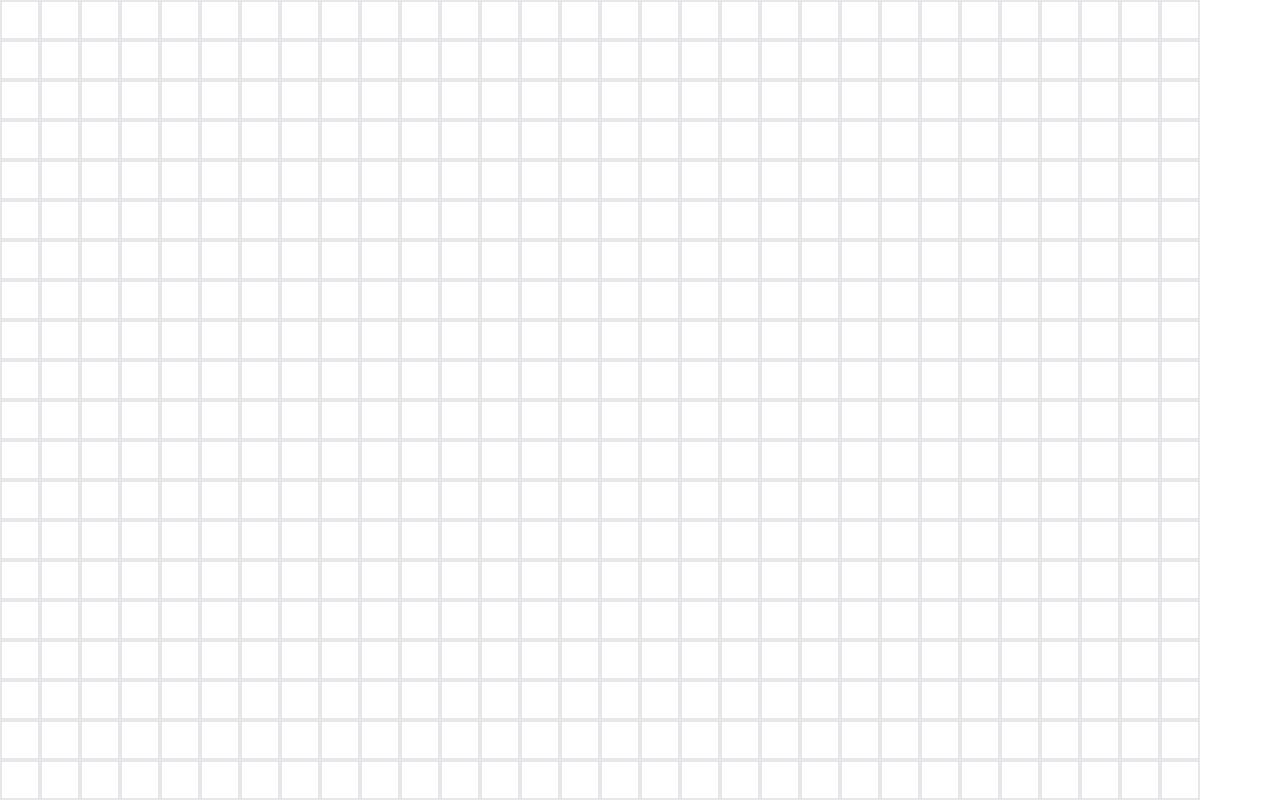
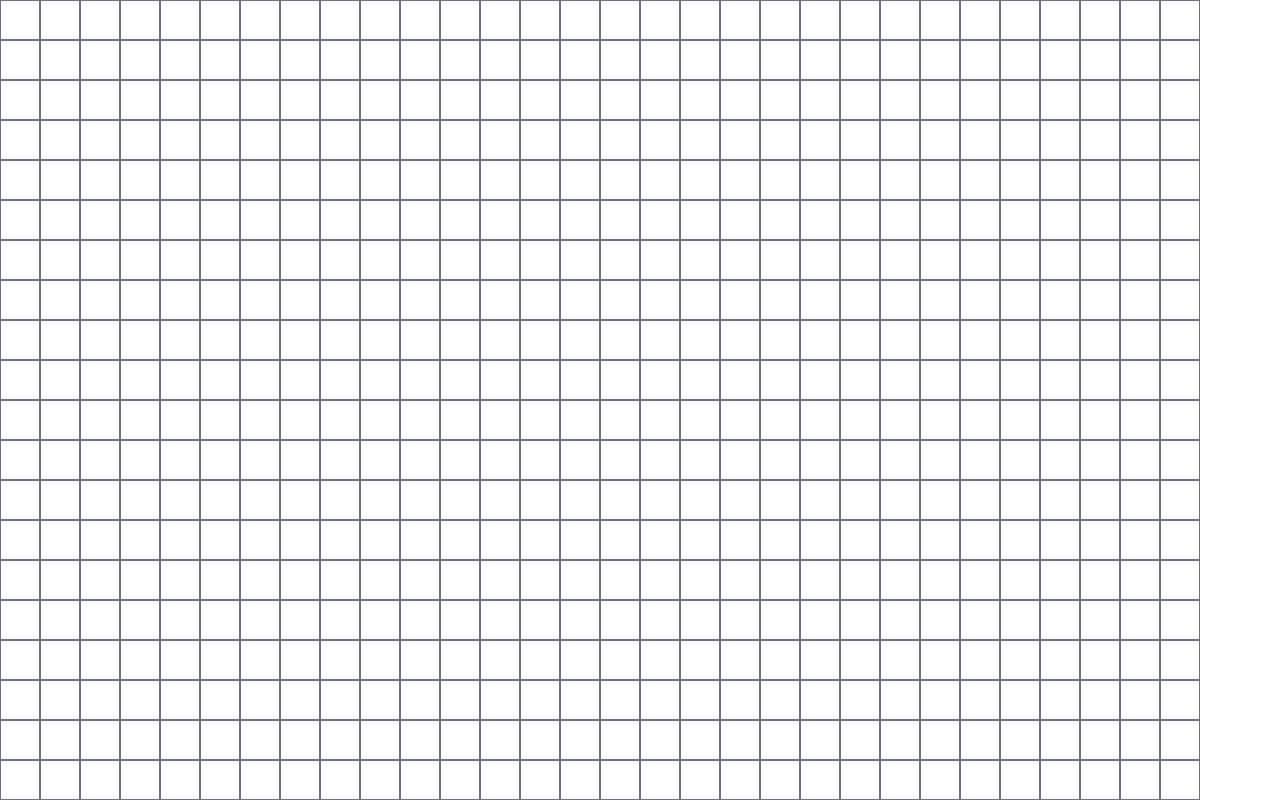
Before and after one commit to azboss2021/pathfinding, a React (Vite) app: page / in a window 1280 px wide. Built offline with nearby package versions, Linux system fonts and the light colour scheme.

Commit message:
Grid interactivity complete

```diff
--- a/src/App.jsx
+++ b/src/App.jsx
@@ -12,9 +12,12 @@ function App() {
   const [mouseDown, setMouseDown] = useState(false);
   const [sourcePlaced, setSourcePlaced] = useState(false);
   const [targetPlaced, setTargetPlaced] = useState(false);
+  const [placingBlocks, setPlacingBlocks] = useState(true);
 
   useEffect(() => {
     resetGrid();
+    document.body.onmousedown = () => setMouseDown(true);
+    document.body.onmouseup = () => setMouseDown(false);
   }, []);
 
   const resetGrid = () => {
@@ -31,29 +34,47 @@ function App() {
 
   const handleMouseDown = (node, row, col) => {
     const tempGrid = grid;
-    setMouseDown(true);
     if (node == '') {
       if (!sourcePlaced) {
         tempGrid[row][col] = 'S';
         setSourcePlaced(true);
+        setPlacingBlocks(false);
       } else if (!targetPlaced) {
         tempGrid[row][col] = 'T';
         setTargetPlaced(true);
+        setPlacingBlocks(false);
       } else {
         tempGrid[row][col] = 'O';
+        setPlacingBlocks(true);
       }
+    } else {
+      if (node == 'S') {
+        setSourcePlaced(false);
+      } else if (node == 'T') {
+        setTargetPlaced(false);
+      } else if (node == 'O') {
+        setPlacingBlocks(false);
+      }
+      tempGrid[row][col] = '';
     }
     setGrid(tempGrid);
   };
 
   const handleMouseEnter = (node, row, col) => {
-    if (!mouseDown) return;
+    if (!mouseDown || node == 'S' || node == 'T') return;
+    if (node == 'O' && !placingBlocks) {
+      const tempGrid = grid.slice().slice();
+      tempGrid[row][col] = '';
+      setGrid(tempGrid);
+    } else if (node == '' && placingBlocks) {
+      const tempGrid = grid.slice().slice();
+      tempGrid[row][col] = 'O';
+      setGrid(tempGrid);
+    }
   };
 
   return (
-    <UserContext.Provider
-      value={[grid, handleMouseDown, handleMouseEnter, setMouseDown]}
-    >
+    <UserContext.Provider value={[grid, handleMouseDown, handleMouseEnter]}>
       <main>
         <Grid />
       </main>
--- a/src/components/Grid.jsx
+++ b/src/components/Grid.jsx
@@ -3,8 +3,7 @@ import { UserContext } from '../App';
 import Node from './Node';
 
 const Grid = () => {
-  const [grid, handleMouseDown, handleMouseEnter, setMouseDown] =
-    useContext(UserContext);
+  const [grid, handleMouseDown, handleMouseEnter] = useContext(UserContext);
 
   return (
     <section>
@@ -18,7 +17,6 @@ const Grid = () => {
               colIndex={colIndex}
               handleMouseDown={handleMouseDown}
               handleMouseEnter={handleMouseEnter}
-              setMouseDown={setMouseDown}
             />
           ))}
         </div>
--- a/src/components/Node.jsx
+++ b/src/components/Node.jsx
@@ -4,22 +4,21 @@ const Node = ({
   colIndex,
   handleMouseDown,
   handleMouseEnter,
-  setMouseDown,
 }) => {
   let classes;
 
   switch (col) {
     case 'O':
-      classes = 'w-10 h-10 node border-gray-200 border-2 bg-gray-500';
+      classes = 'w-10 h-10 node border-gray-500 border bg-gray-400';
       break;
     case 'S':
-      classes = 'w-10 h-10 node border-gray-200 border-2 bg-green-500';
+      classes = 'w-10 h-10 node border-gray-500 border bg-green-500';
       break;
     case 'T':
-      classes = 'w-10 h-10 node border-gray-200 border-2 bg-red-500';
+      classes = 'w-10 h-10 node border-gray-500 border bg-red-500';
       break;
     default:
-      classes = 'w-10 h-10 border-gray-200 border-2 bg-white';
+      classes = 'w-10 h-10 empty-node border-gray-500 border bg-white';
       break;
   }
 
@@ -28,7 +27,6 @@ const Node = ({
       className={classes}
       onDragStart={(e) => e.preventDefault()}
       onMouseDown={() => handleMouseDown(col, rowIndex, colIndex)}
-      onMouseUp={() => setMouseDown(false)}
       onMouseEnter={() => handleMouseEnter(col, rowIndex, colIndex)}
     ></div>
   );
--- a/src/index.css
+++ b/src/index.css
@@ -9,17 +9,39 @@
 }
 
 .node {
-  animation: scaler 0.1s ease-in-out;
+  animation: scaler 0.15s ease-in-out;
+}
+
+.empty-node {
+  animation: reverse-scaler 0.15s ease-in-out;
 }
 
 @keyframes scaler {
   0% {
     transform: scale(0.75);
+    opacity: 0.75;
   }
   50% {
-    transform: scale(1.1);
+    transform: scale(1.25);
+    opacity: 0.5;
   }
   100% {
     transform: scale(1);
+    opacity: 1;
   }
 }
+
+@keyframes reverse-scaler {
+  0% {
+    transform: scale(0.75);
+    opacity: 0.75;
+  }
+  50% {
+    transform: scale(1.25);
+    opacity: 0.5;
+  }
+  100% {
+    transform: scale(1);
+    opacity: 1;
+  }
+}
```
